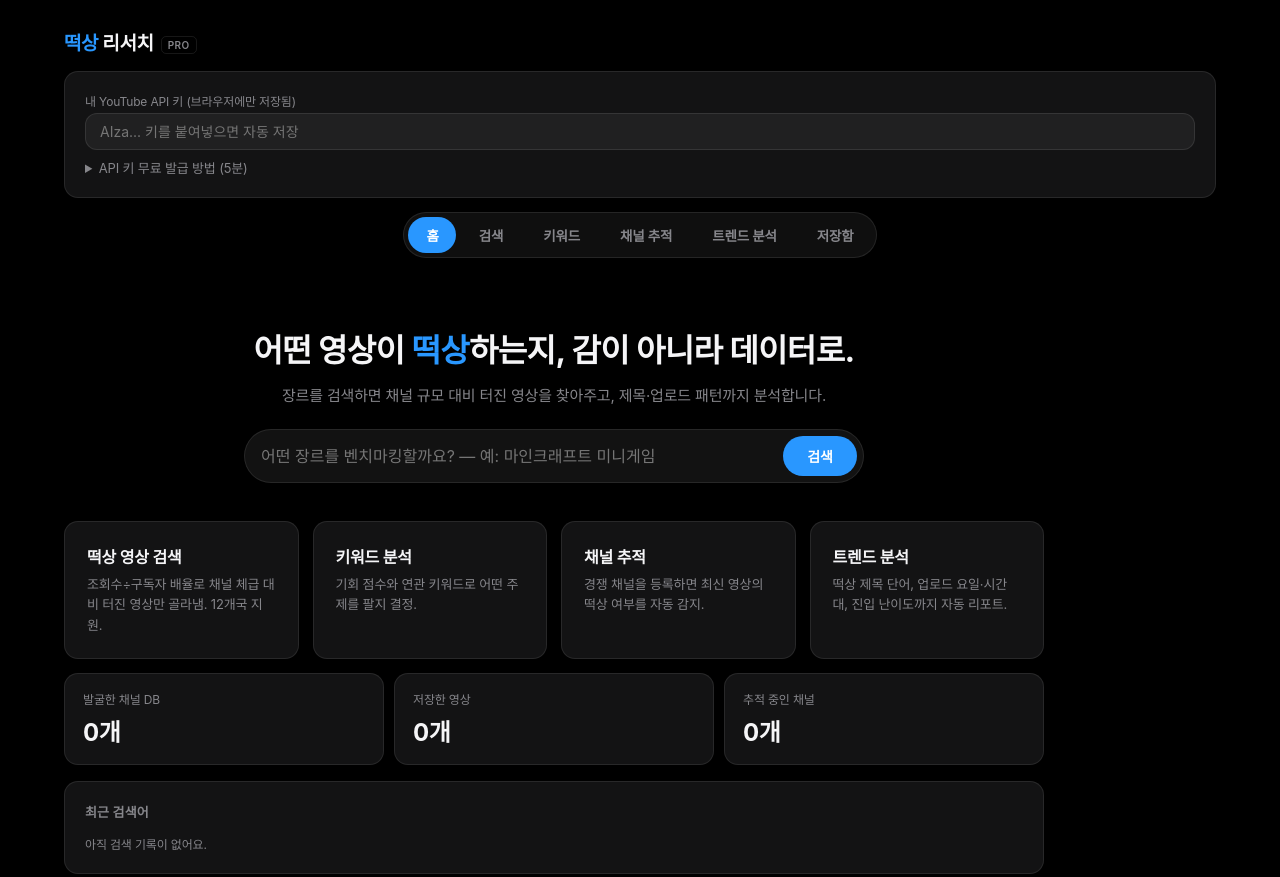
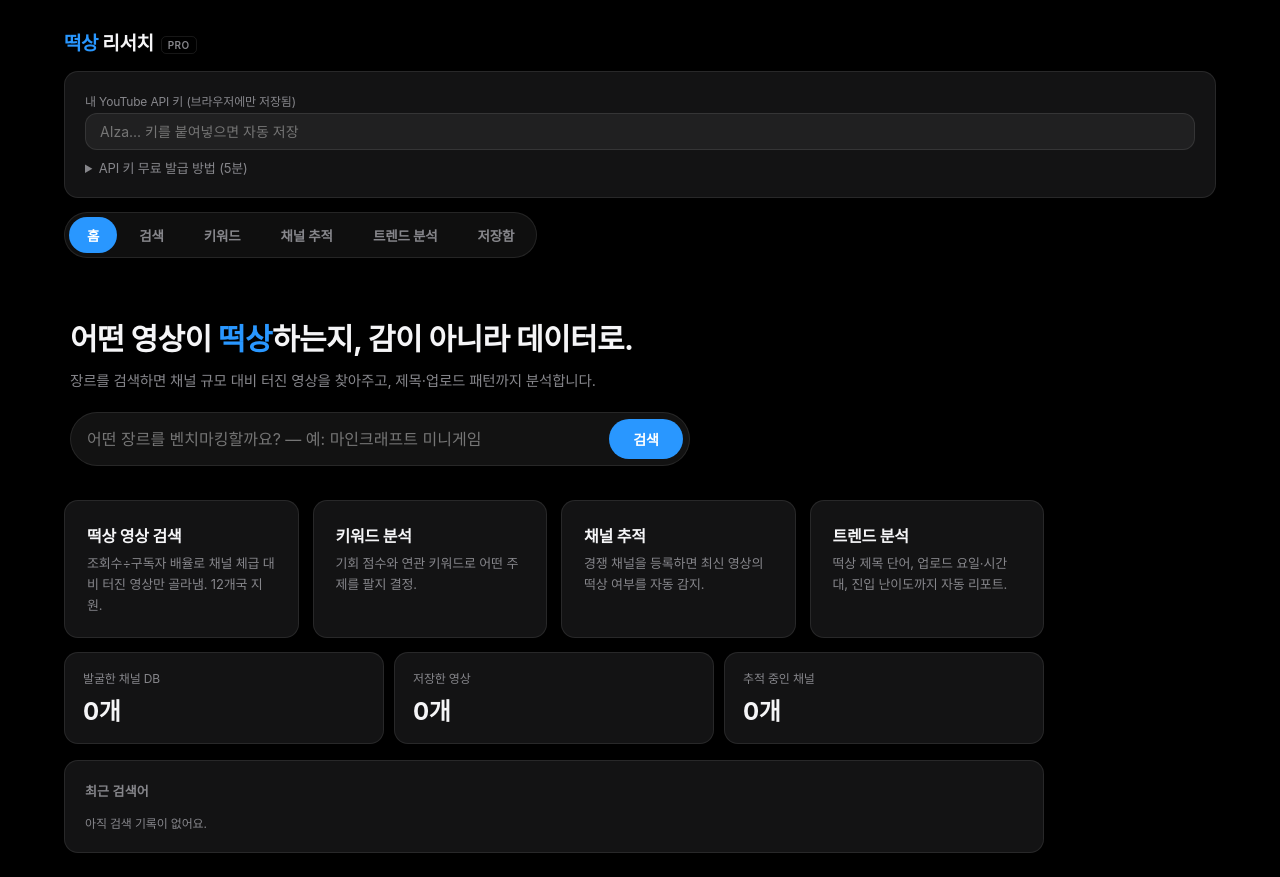
Before and after one commit to JeoungSeYun/yt-research, a plain HTML site: page pro/index.html in a window 1280 px wide. Shown: the top 877 px of the page. Drawn offline with Linux system fonts and the light colour scheme.

Commit message:
Revert center alignment back to left-aligned layout

```diff
--- a/pro/index.html
+++ b/pro/index.html
@@ -50,7 +50,7 @@
   .mini { padding: 5px 14px; font-size: 12px; background: rgba(255, 255, 255, .07); border: 1px solid var(--border); color: var(--sub); font-weight: 500; }
   .mini:hover { color: var(--text); border-color: var(--accent); filter: none; }
   /* 탭 — 세그먼트 컨트롤 (활성 표시가 미끄러짐) */
-  .tabs { display: flex; gap: 4px; width: fit-content; margin: 0 auto 20px; background: rgba(255, 255, 255, .06); border: 1px solid var(--border); border-radius: 980px; padding: 4px; position: relative; max-width: 100%; overflow-x: auto; }
+  .tabs { display: inline-flex; gap: 4px; margin-bottom: 18px; background: rgba(255, 255, 255, .06); border: 1px solid var(--border); border-radius: 980px; padding: 4px; position: relative; max-width: 100%; }
   .tab-indicator { position: absolute; top: 4px; bottom: 4px; border-radius: 980px; background: var(--accent); z-index: 0; transition: left .3s cubic-bezier(.4,.9,.3,1), width .3s cubic-bezier(.4,.9,.3,1); pointer-events: none; }
   .tab { padding: 8px 18px; border-radius: 980px; color: var(--sub); font-weight: 600; font-size: 13.5px; cursor: pointer; transition: color .25s; position: relative; z-index: 1; white-space: nowrap; }
   .tab:hover { color: var(--text); }
@@ -85,13 +85,12 @@
   .star.on, .starbtn.on { color: var(--gold); }
   textarea.memo { width: 100%; background: rgba(255, 255, 255, .06); border: 1px solid var(--border); color: var(--text); border-radius: 10px; padding: 7px 10px; font-size: 12px; font-family: inherit; resize: vertical; min-height: 34px; }
   .vtitle:hover { color: var(--accent); }
-  /* 홈 랜딩 (중앙 정렬) */
-  .hero { text-align: center; padding: 52px 6px 38px; }
-  .hero h2 { font-size: 32px; line-height: 1.3; margin-bottom: 12px; letter-spacing: -.02em; font-weight: 700; }
+  /* 홈 랜딩 */
+  .hero { text-align: left; padding: 44px 6px 34px; }
+  .hero h2 { font-size: 30px; line-height: 1.3; margin-bottom: 10px; letter-spacing: -.02em; font-weight: 700; }
   .hero h2 em { font-style: normal; color: var(--accent); }
-  .hero p { color: var(--sub); font-size: 15px; margin-bottom: 24px; }
+  .hero p { color: var(--sub); font-size: 14.5px; margin-bottom: 22px; }
   .hero button { font-size: 14px; padding: 10px 22px; }
-  .hero .searchbar { margin: 0 auto; }
   .feat4 { display: grid; grid-template-columns: repeat(auto-fit, minmax(190px, 1fr)); gap: 14px; margin-bottom: 14px; }
   .feat { background: var(--card); backdrop-filter: blur(20px); border: 1px solid var(--border); border-radius: 14px; padding: 22px; cursor: pointer; transition: border-color .2s; }
   .feat:hover { border-color: rgba(41, 151, 255, .5); }
```
